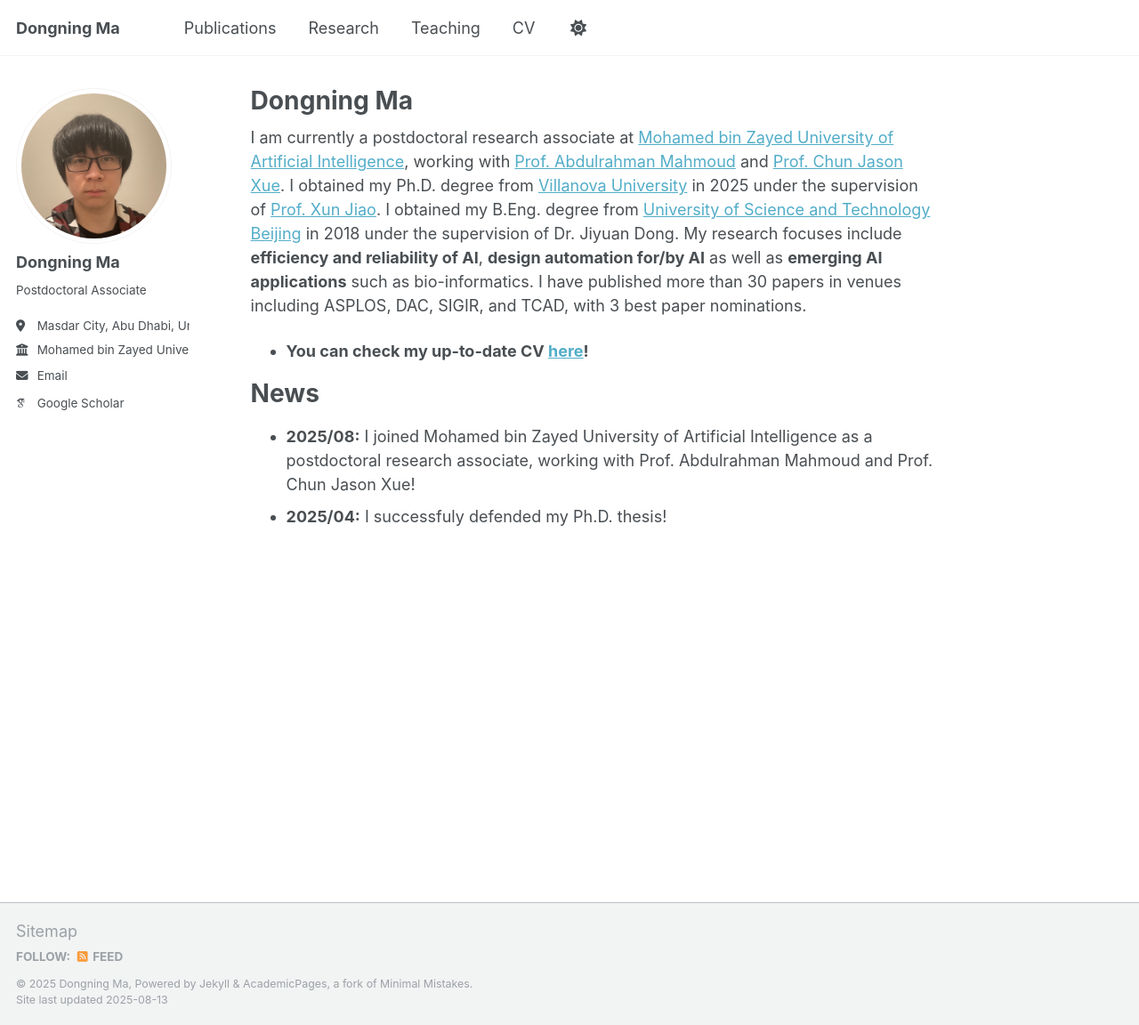
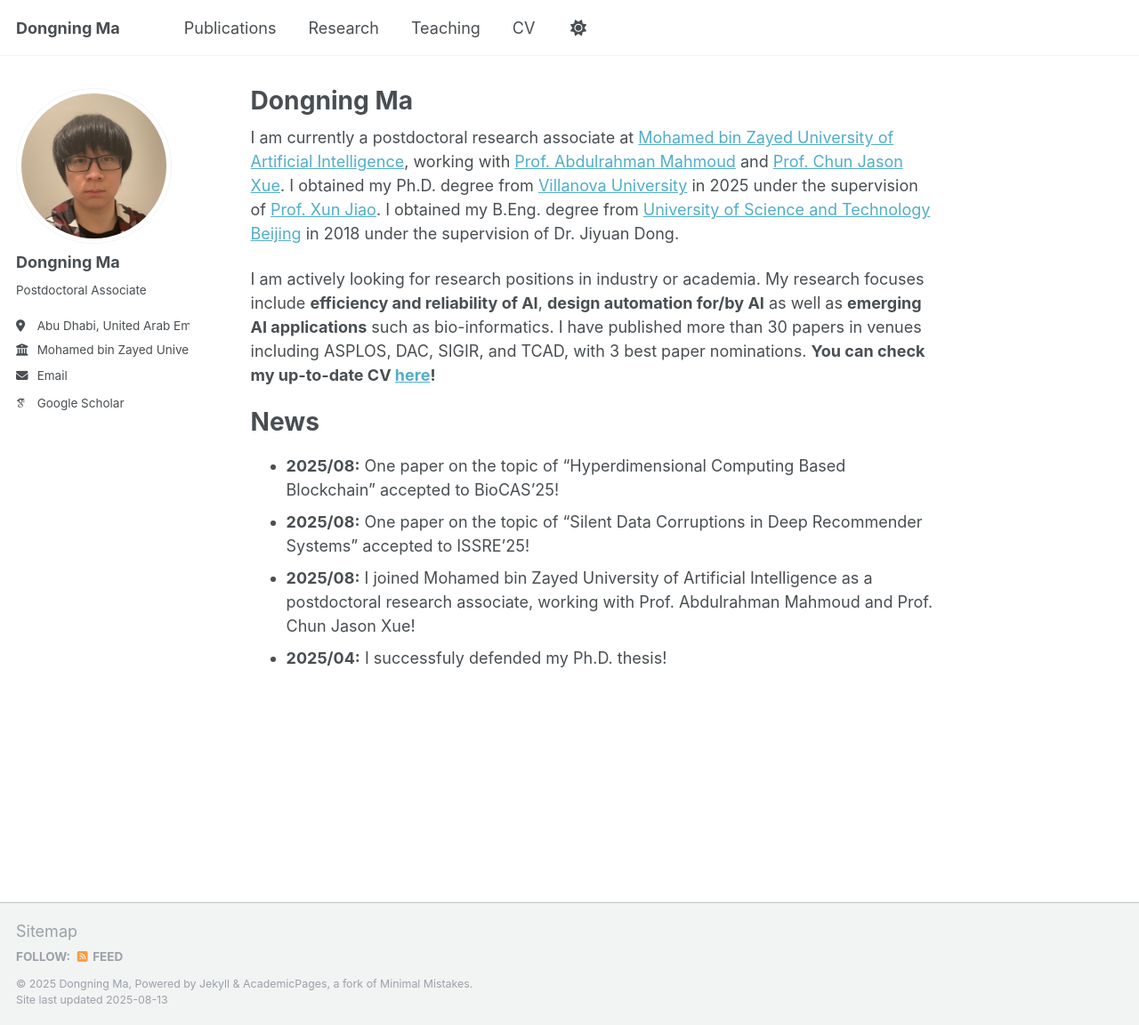
Before and after one commit to dongning-ma/dongning-ma.github.io, a Jekyll site: the page built from _pages/about.md, in a window 1280 px wide and 1152 px high. Shown: the whole window at 89% size. Built offline with Jekyll 4.4.1, drawn with Linux system fonts in a browser that asks for light colours; some web fonts are replaced; a script that is not in the unit is left out.

Commit message:
update layout

```diff
--- a/_config.yml
+++ b/_config.yml
@@ -26,8 +26,8 @@ author:
   name             : "Dongning Ma"
   pronouns         : # example: "she/her"
   bio              : "Postdoctoral Associate"
-  location         : "Masdar City, Abu Dhabi, United Arab Emirates"
-  employer         : "Mohamed bin Zayed University of Artificial Intelligence"
+  location         : "Abu Dhabi, United Arab Emirates"
+  employer         : "Mohamed bin Zayed \n University of Artificial Intelligence"
   uri              : # URL
   email            : "Dongning.Ma@mbzuai.ac.ae"
 
--- a/_pages/about.md
+++ b/_pages/about.md
@@ -7,11 +7,12 @@ redirect_from:
   - /about.html
 ---
 
-I am currently a postdoctoral research associate at [Mohamed bin Zayed University of Artificial Intelligence](https://mbzuai.ac.ae/), working with [Prof. Abdulrahman Mahmoud](https://ma3mool.github.io/) and [Prof. Chun Jason Xue](https://mlab.hk/people/jasonxue/). I obtained my Ph.D. degree from [Villanova University](https://villanova.edu/) in 2025 under the supervision of [Prof. Xun Jiao](https://vu-detail.github.io/people/jiao). I obtained my B.Eng. degree from [University of Science and Technology Beijing](https://www.ustb.edu.cn/) in 2018 under the supervision of Dr. Jiyuan Dong. My research focuses include **efficiency and reliability of AI**, **design automation for/by AI** as well as **emerging AI applications** such as bio-informatics. I have published more than 30 papers in venues including ASPLOS, DAC, SIGIR, and TCAD, with 3 best paper nominations.
+I am currently a postdoctoral research associate at [Mohamed bin Zayed University of Artificial Intelligence](https://mbzuai.ac.ae/), working with [Prof. Abdulrahman Mahmoud](https://ma3mool.github.io/) and [Prof. Chun Jason Xue](https://mlab.hk/people/jasonxue/). I obtained my Ph.D. degree from [Villanova University](https://villanova.edu/) in 2025 under the supervision of [Prof. Xun Jiao](https://vu-detail.github.io/people/jiao). I obtained my B.Eng. degree from [University of Science and Technology Beijing](https://www.ustb.edu.cn/) in 2018 under the supervision of Dr. Jiyuan Dong.
 
-- **You can check my up-to-date CV [here](/cv/)!**
-
+I am actively looking for research positions in industry or academia. My research focuses include **efficiency and reliability of AI**, **design automation for/by AI** as well as **emerging AI applications** such as bio-informatics. I have published more than 30 papers in venues including ASPLOS, DAC, SIGIR, and TCAD, with 3 best paper nominations. **You can check my up-to-date CV [here](/cv/)!**
 
 # News
+- **2025/08:** One paper on the topic of "Hyperdimensional Computing Based Blockchain" accepted to BioCAS'25!
+- **2025/08:** One paper on the topic of "Silent Data Corruptions in Deep Recommender Systems" accepted to ISSRE'25!
 - **2025/08:** I joined Mohamed bin Zayed University of Artificial Intelligence as a postdoctoral research associate, working with Prof. Abdulrahman Mahmoud and Prof. Chun Jason Xue!
 - **2025/04:** I successfuly defended my Ph.D. thesis!
```
Also changed, not shown: _pages/cv.md (+1 -1 lines), _pages/publications.md (+30 -30 lines).
